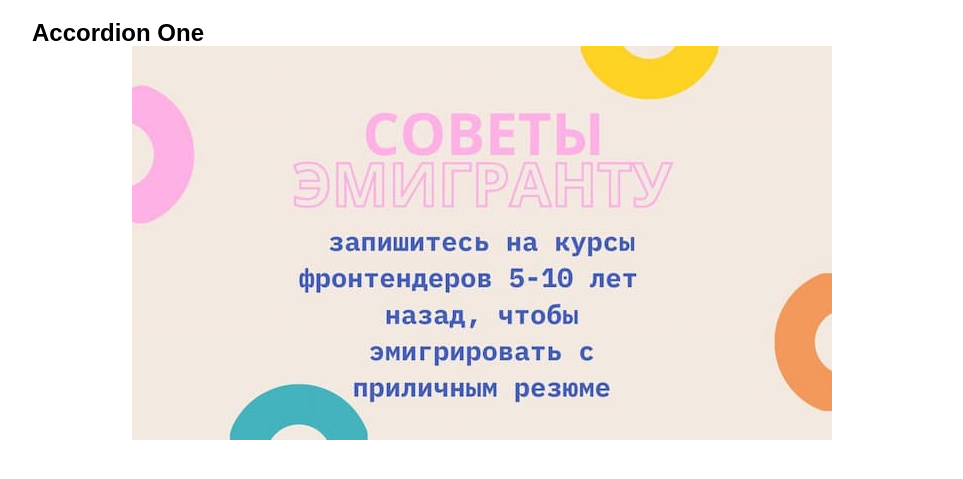
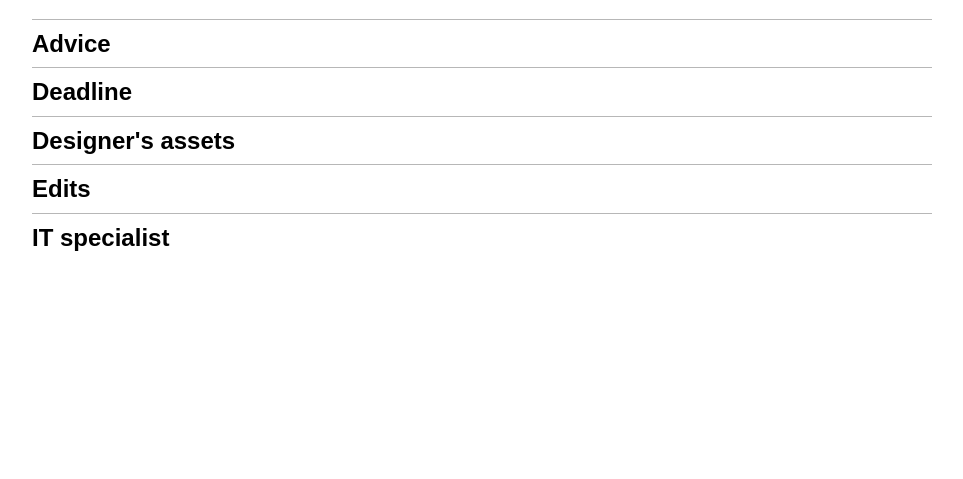
Before and after one commit to p0stfl3x/cssBayan, a plain HTML site: page index.html in a window 1280 px wide. Shown: the part 111-590 px from the top of the page, without its empty margins (158-1121 px from the left). Drawn offline with Linux system fonts and the light colour scheme.

Commit message:
feat: add basic accordion functionality using html & css (Sun, Mar 12, 2023 05:06:08 PM)

```diff
--- a/index.css
+++ b/index.css
@@ -9,16 +9,15 @@ html {
 }
 
 input{
-  display: none;
+ display: none;
 }
 
 img {
 	display: block;
-  max-width: 100%;
-  height: auto;
+	max-width: 50%;
+  height: 100%;
 	margin: 0 auto;
 }
-
 
 
 .wrapper {
@@ -30,11 +29,32 @@ img {
 .accordion__title {
 	display: block;
 	font-size: 24px;
+	padding: 10px 0;
+	border-top: 1px solid rgb(183, 183, 183);
 	font-weight: bold;
 	cursor: pointer;
 }
 
 .accordion__content {
+	max-height: 0;
+	overflow: hidden;
 	margin: 0 auto;
 	cursor: pointer;
+	transition: max-height 0.5s;
+
 }
+
+.accordion__content img {
+  max-height: 24px;
+	opacity: 0.5;
+  transition: 0.5s ease-in-out;
+}
+
+input:checked~.accordion__content {
+	max-height: 700px;
+}
+
+input:checked~.accordion__content img {
+	max-height: 700px;
+	opacity: 1;
+}
--- a/index.html
+++ b/index.html
@@ -10,11 +10,54 @@
 <body>
   <div class="wrapper">
     <h1>CSS Bayan</h1>
+		<div class="accordion">
+			<input type="checkbox" id="meme1"/>
 
-		<input type="checkbox" id="title1" />
-		<label class="accordion__title" for="title1">Accordion One</label>
-		<div class="accordion__content">
-			<img src="assets/advice.jpg" alt="advice"/>
+			<label class="accordion__title" for="meme1">Advice</label>
+
+			<div class="accordion__content">
+				<img src="assets/advice.jpg" alt="advice"/>
+			</div>
+		</div>
+
+    <div class="accordion">
+			<input type="checkbox" id="meme2"/>
+
+			<label class="accordion__title" for="meme2">Deadline</label>
+
+			<div class="accordion__content">
+				<img src="assets/deadline.jpg" alt="advice meme"/>
+			</div>
+		</div>
+
+    <div class="accordion">
+			<input type="checkbox" id="meme3"/>
+
+			<label class="accordion__title" for="meme3">Designer's assets</label>
+
+			<div class="accordion__content">
+				<img src="assets/designer-assets.jpg" alt="assets meme"/>
+			</div>
+		</div>
+
+    <div class="accordion">
+			<input type="checkbox" id="meme4"/>
+
+			<label class="accordion__title" for="meme4">Edits</label>
+
+			<div class="accordion__content">
+				<img src="assets/edits.jpg" alt="edits meme"/>
+			</div>
+		</div>
+
+    <div class="accordion">
+			<input type="checkbox" id="meme5"/>
+
+			<label class="accordion__title" for="meme5">IT specialist</label>
+
+			<div class="accordion__content">
+				<img src="assets/it-specialist.jpg" alt="it-specialist meme"/>
+			</div>
 		</div>
   </div>
 </body>
```
